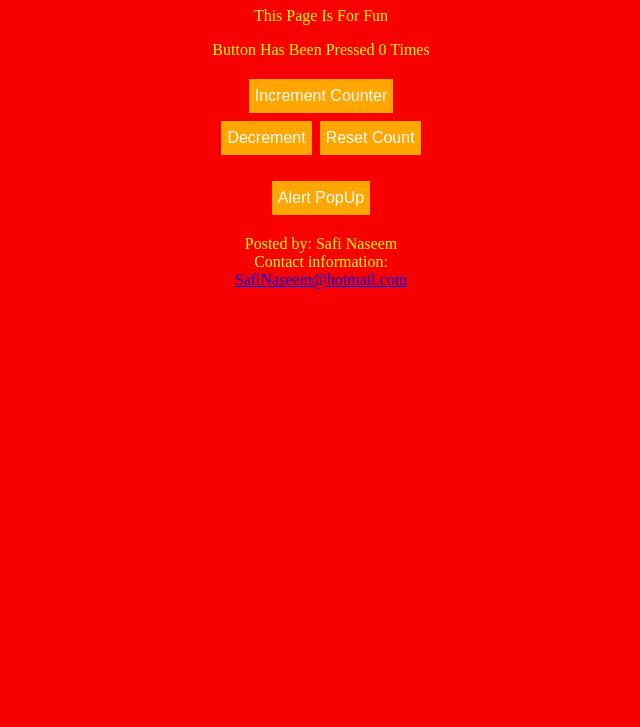
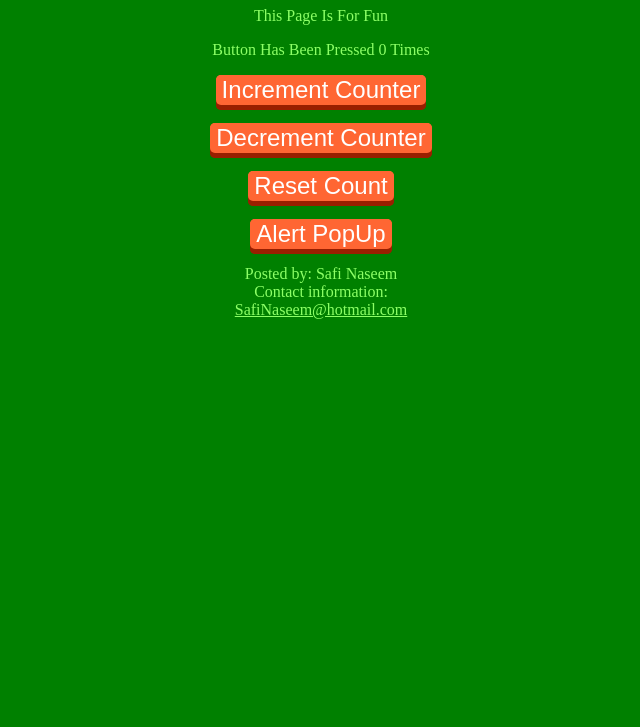
Before and after one commit to safinaseem/FirstRepository, a plain HTML site: page index.html in a window 1280 px wide. Shown: the part 73-800 px from the top of the page, without its empty margins (319-959 px from the left). Drawn offline with Linux system fonts and the light colour scheme.

Commit message:
Update index.html
changing button layout and color change

```diff
--- a/index.html
+++ b/index.html
@@ -3,33 +3,44 @@
 <head>
 <style>
 body {
-    background-color: #F80000 ;
+    background-color: #008000;
+
 
 }
 
 h1{
 text-align: center;
-color: yellow;
+color: #8cff66;
 
 }
 
  #pressButton,#resetButton,#decrementButton,#Alert,button{
 
-background-color: #ffa600  ;
-    border: none;
-    color: white;
-    padding: 2px 2px;
-    text-align: center;
-    text-decoration: none;
-    display: inline-block;
-    font-size: 16px;
-    margin: 4px 2px;
-    cursor: pointer;
+background-color: #ff6633;
+     display: inline-block;
+    font-size: 24px;
+  cursor: pointer;
+  text-align: center;
+  text-decoration: none;
+  outline: none;
+  color: #fff;
+  background-color: #ff6633;
+ border-radius: 5px;
 
+  border: none;
+   box-shadow: 0 5px #991f00;}
+
+button:hover {background-color: #ff4000}
+
+.button:active {
+  background-color: #cc3300;
+  box-shadow: 0 5px #cc3300;
+  transform: translateY(4px);
 }
 
+
 p{
-color: yellow;
+color: #8cff66;
 text-align: center;
 
 }
@@ -97,20 +108,23 @@ function alertfunct() {
 <div style="text-align:center;">
 
 <div id= "pressButton">
-<button type="button" onclick="myFunction()">Increment Counter</button>
+<button type="button" class="button" onclick="myFunction()">Increment Counter</button>
+</div>
+<br><br>
+<div id= "decrementButton">
+<button type="button" class="button" onclick="decrement()">Decrement Counter</button>
+
 </div>
 </br>
-<div id= "decrementButton">
-<button type="button" onclick="decrement()">Decrement</button>
+<br>
+<div id= "resetButton">
+<button type="button" class="button" onclick="reset()">Reset Count</button>
 </div>
-<div id= "resetButton">
-<button type="button" onclick="reset()">Reset Count</button>
-</div>
-<br>
-<br>
+</br>
+</br>
 
 <div id ="Alert">
-	<button onclick="alertfunct()">Alert PopUp</button>
+	<button  class="button" onclick="alertfunct()">Alert PopUp</button>
 </div>
 
 </div>
@@ -118,6 +132,6 @@ function alertfunct() {
 </body>
 
 <footer>
-  <p>Posted by: Safi Naseem<br>Contact information:<br> <a href="mailto:SafiNaseem@hotmail.com">SafiNaseem@hotmail.com</a></p>
+  <p>Posted by: Safi Naseem<br>Contact information:<br> <a href="mailto:SafiNaseem@hotmail.com" style="color: #8cff66" >SafiNaseem@hotmail.com</a></p>
 </footer>
 </html>
```
